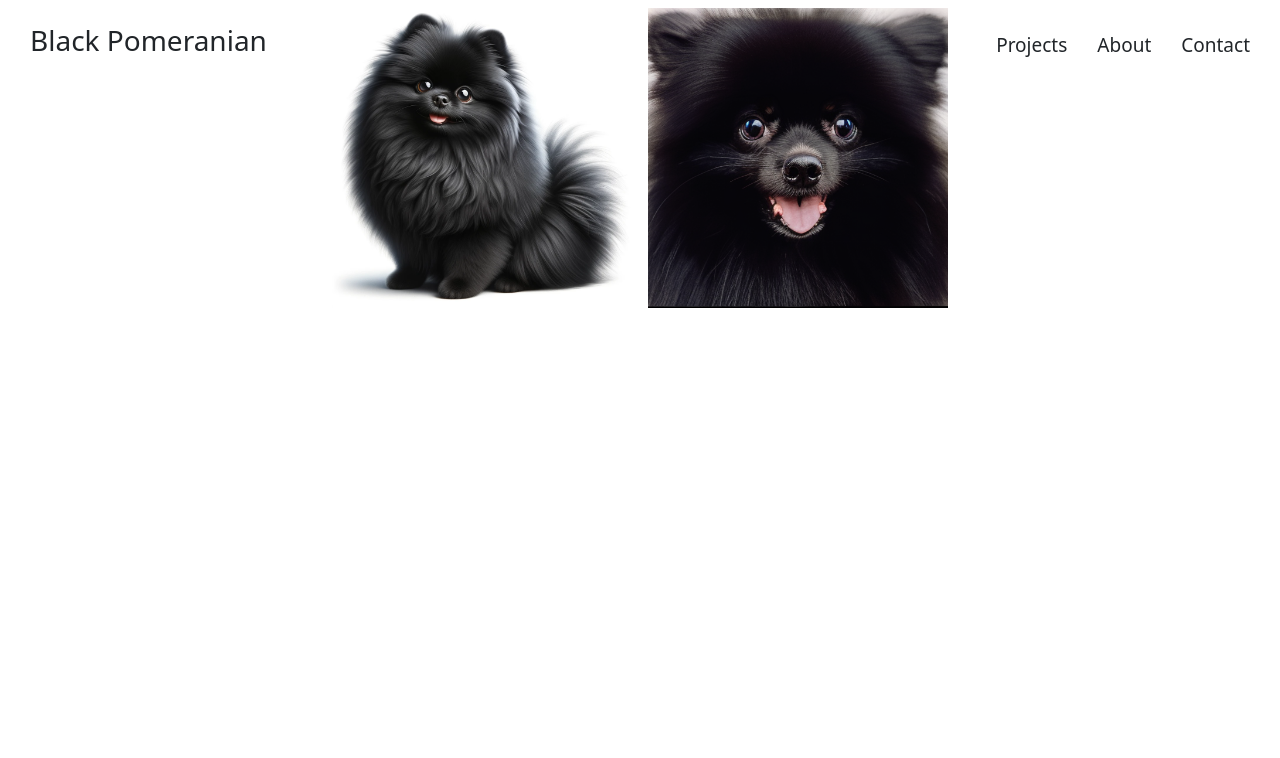
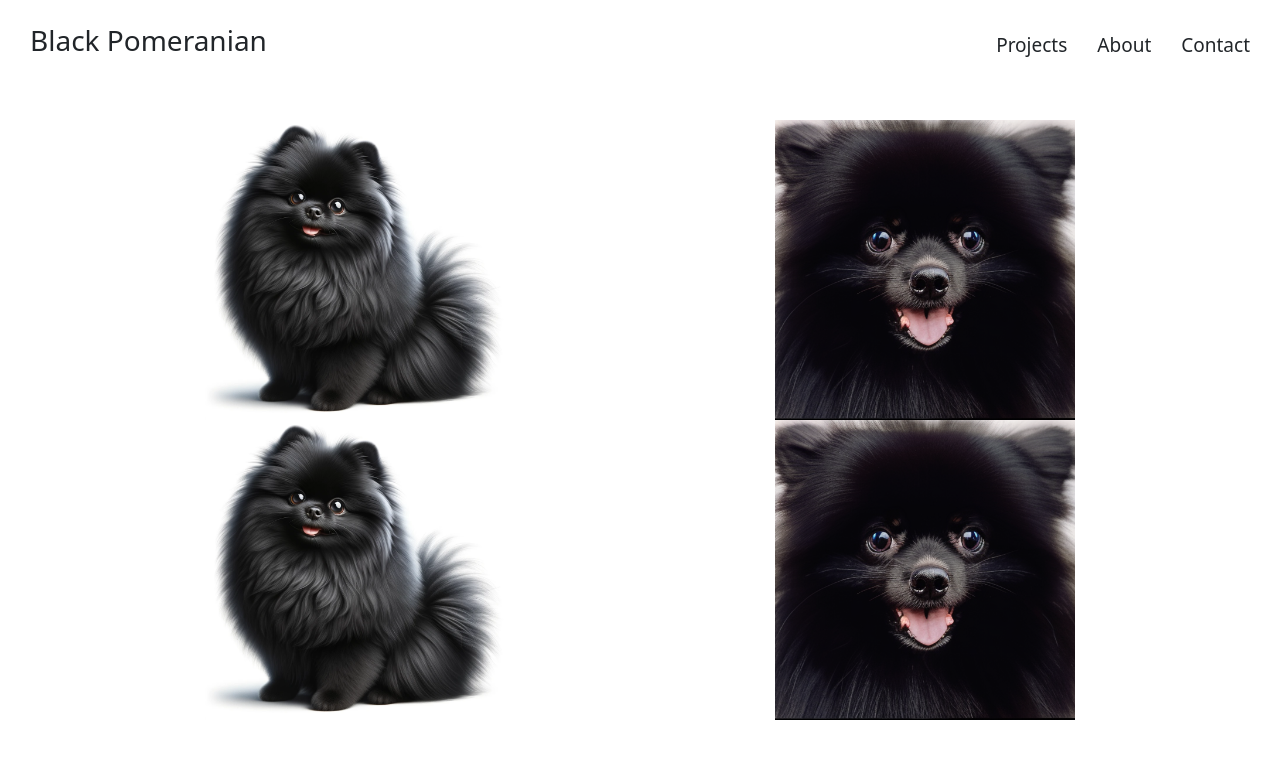
Before and after one commit to black-pomeranian/blapome-portfolio, a React (Create React App) app: page /projects in a window 1280 px wide. Shown: the top 758 px of the page. Built offline with nearby package versions, Linux system fonts and the light colour scheme.

Commit message:
画像の配置を変更

```diff
--- a/src/components/Project.js
+++ b/src/components/Project.js
@@ -1,98 +1,25 @@
-import React, { useState } from 'react';
+import React from 'react';
+import { Row, Col } from 'react-bootstrap';
 import 'bootstrap/dist/css/bootstrap.min.css';
 import contentsData from '../contents.json';
 
 function Projects() {
-
-    const contents = contentsData.map(img => {
+  const images = contentsData.map(img => {
     return {
       ...img,
       src: `${process.env.PUBLIC_URL}${img.src}`
     };
   });
 
-  const [modalOpen, setModalOpen] = useState(false);
-  const [selectedImage, setSelectedImage] = useState('');
-  const [selectedDescription, setSelectedDescription] = useState('');
-
-  const openModal = (image, description) => {
-    setSelectedImage(image);
-    setSelectedDescription(description);
-    setModalOpen(true);
-  };
-
-  const closeModal = () => {
-    setModalOpen(false);
-  };
-
-  const ImageCard = ({ src, alt, description }) => (
-    <div className="position-relative m-2">
-      <img
-        src={src}
-        alt={alt}
-        className="img-fluid cursor-pointer"
-        onClick={() => openModal(src, description)}
-      />
-      <div className="position-absolute bottom-0 start-0 w-100 bg-dark text-white text-center p-2 cursor-pointer"
-           style={{opacity: 0, transition: 'opacity .5s ease'}}
-           onMouseEnter={e => e.currentTarget.style.opacity = 0.5}
-           onMouseLeave={e => e.currentTarget.style.opacity = 0}
-      >
-        {alt}
-      </div>
-    </div>
-  );
-
-  const ImageModal = ({ isOpen, image, description, onClose }) => {
-    if (!isOpen) {
-      return null;
-    }
-
   return (
-      <div
-        id="modal-backdrop"
-        className="modal show d-block"
-        tabIndex="-1"
-        role="dialog"
-        style={{ backgroundColor: 'rgba(0,0,0,.8)' }}
-        onClick={(e) => {
-          if (e.target.id === "modal-backdrop") {
-            onClose();
-          }
-        }}
-      >
-        <div className="modal-dialog modal-dialog-centered" role="document">
-          <div className="modal-content">
-            <div className="modal-body">
-                <button type="button" className="close" data-dismiss="modal" aria-label="Close" onClick={onClose}>
-                    <span aria-hidden="true">&times;</span>
-                </button>
-                <img src={image} alt="Enlarged" className="img-fluid"/>
-                <p>{description}</p>
-            </div>
-          </div>
-        </div>
-      </div>
-    );
-  };
-
-  return (
-    <div className="d-flex flex-wrap justify-content-center">
-      {contents.map((img, index) => (
-        <ImageCard
-          key={index}
-          src={img.src}
-          alt={img.alt}
-          description={img.description}
-        />
+    <div className="container">
+      <Row>
+        {images.map((image, index) => (
+          <Col md={6} key={index} className="text-center">
+            <img src={image.src} alt={image.alt} className="img-fluid" />
+          </Col>
         ))}
-
-      <ImageModal
-        isOpen={modalOpen}
-        image={selectedImage}
-        description={selectedDescription}
-        onClose={closeModal}
-      />
+      </Row>
     </div>
   );
 }
--- a/src/contents.json
+++ b/src/contents.json
@@ -1,4 +1,14 @@
 [
+    {
+        "src": "/images/blapome.png",
+        "alt": "First Image",
+        "description": "Description of the first image"
+    },
+    {
+        "src": "/images/profile.png",
+        "alt": "Second Image",
+        "description": "Description of the second image"
+    },
     {
         "src": "/images/blapome.png",
         "alt": "First Image",
```
Lines whose indentation alone changed are shown as unchanged.
